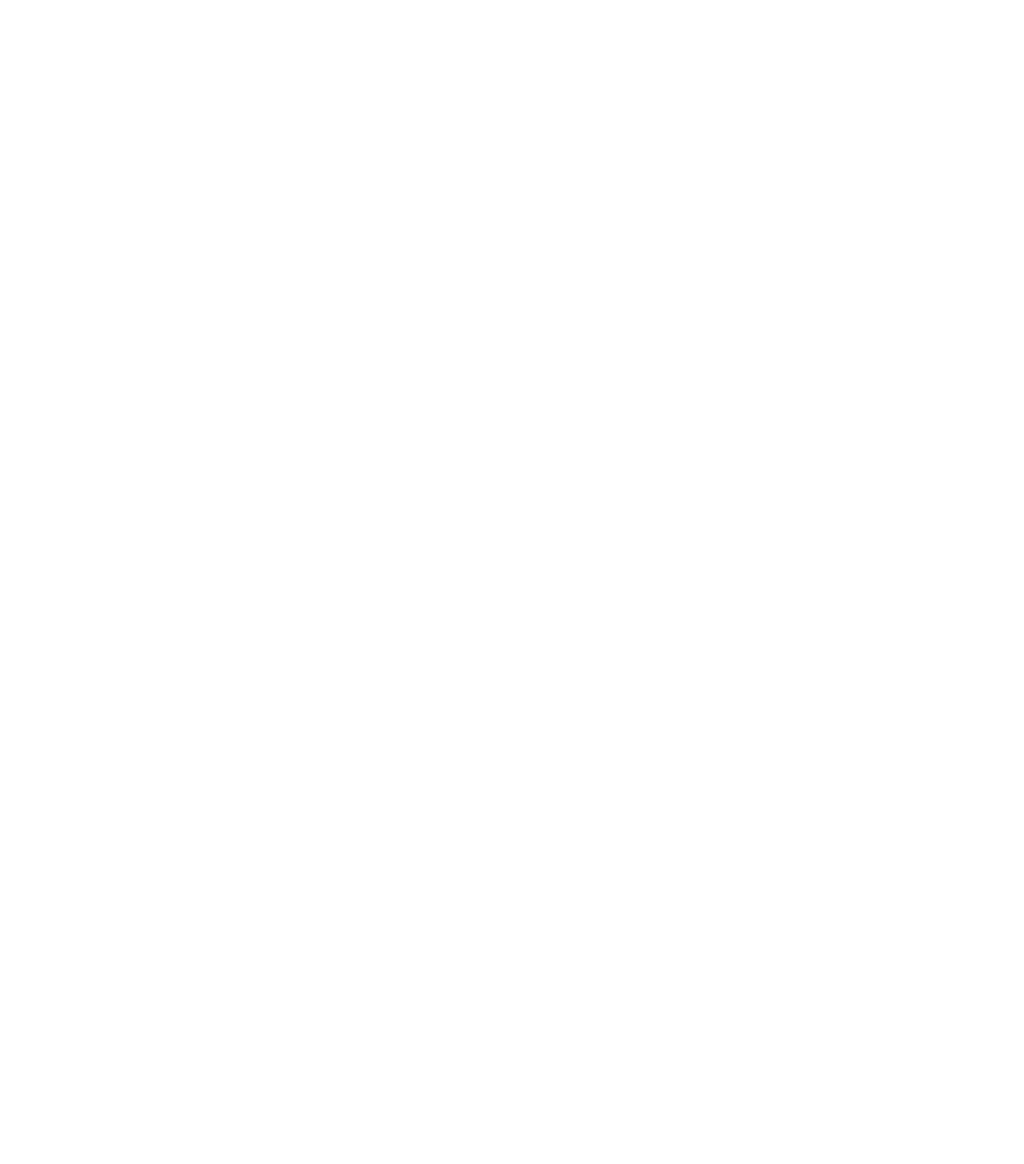
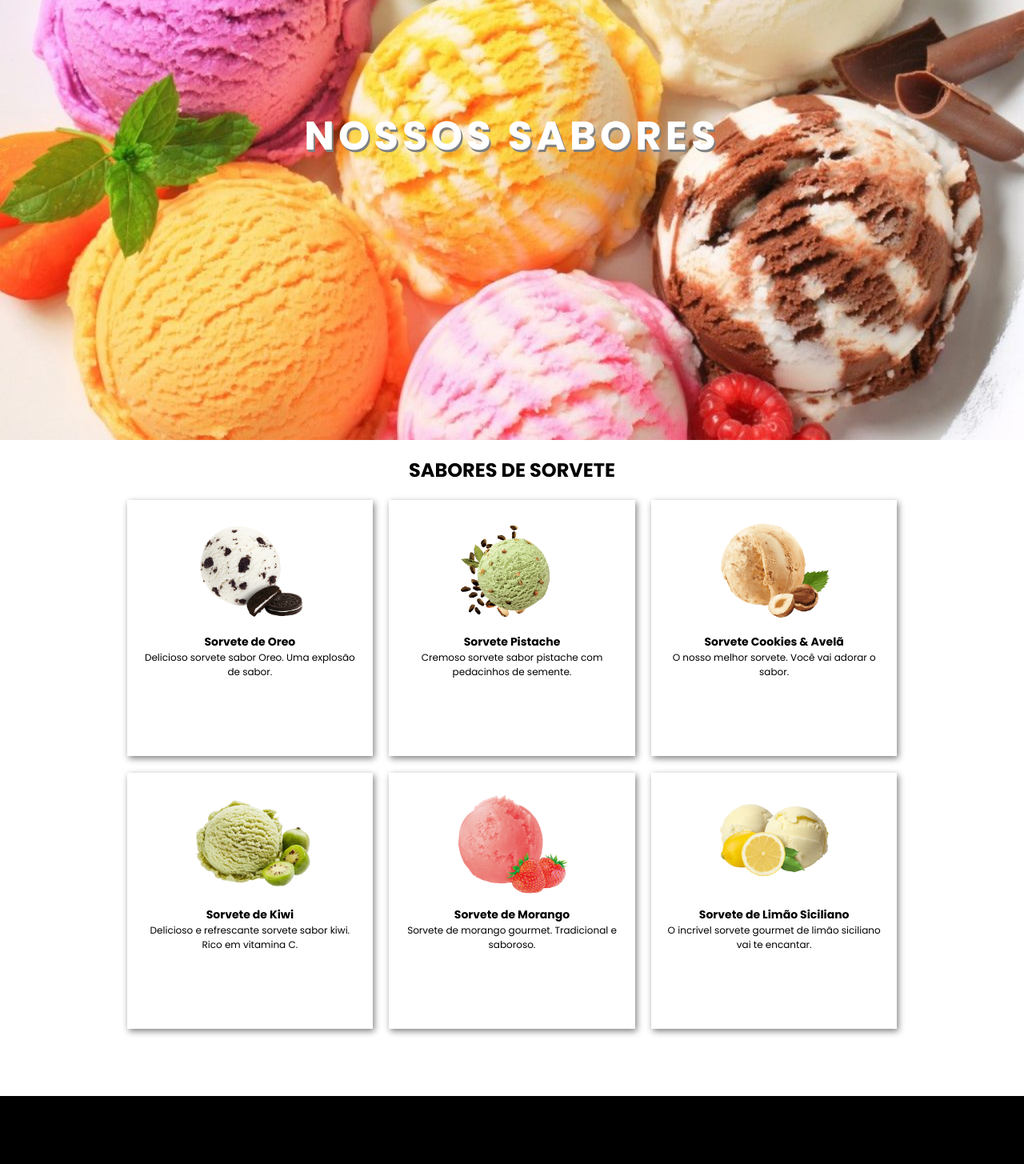
Before and after one commit to xtirian/sorveteriaprojeto, a React (Create React App) app: page /sabores in a window 1280 px wide. Shown: the part 260-1715 px from the top of the page at 80% size. Before the commit the page ends 800 px from the top, so only its background shows below. Built offline with nearby package versions, Linux system fonts and the light colour scheme.

Commit message:
inseri a pagina sabores

```diff
--- a/src/components/Footer/style.css
+++ b/src/components/Footer/style.css
@@ -23,7 +23,7 @@
 .Copyrights {
     padding: 15px;
     font-size: 14px;
-    margin: 0;
+    margin: 0 auto;
 }
 
 @media screen and (max-width: 436px) {
@@ -32,8 +32,7 @@
     .informacoes p {text-align: center;
     padding-bottom: 10px;
     max-width: 220px;}
-    .Copyrights {
-        margin: 0;}
+
 }
 
 @media screen and (max-width: 768px) {
@@ -42,6 +41,4 @@
     .informacoes p {text-align: center;
     padding-bottom: 10px;
     max-width: 220px;}
-    .Copyrights {
-        margin: 0;}
 }
--- a/src/paginas/sabores/index.js
+++ b/src/paginas/sabores/index.js
@@ -1,11 +1,66 @@
 import React from "react";
+import Footer from "../../components/Footer";
 import Cabecalho from "../../components/Topo";
+import './style.css'
 
 function PaginaSabores() {
     return (
         <div>
             <Cabecalho />
-            <p>Página de Sabores</p>
+            <main>
+                <section className="banner-sabores">
+                    <div>
+                        <h1>NOSSOS SABORES</h1>
+                    </div>
+                </section>
+                <section className="limitar-secao sabores-container">
+                    <h2>SABORES DE SORVETE</h2>
+                    <div className=" sabores-grade">
+                        <div className="card">
+                            <img src="/assets/sabor-oreo.png" alt="sabor-oreo" />
+                            <div>
+                                <h3>Sorvete de Oreo</h3>
+                                <p>Delicioso sorvete sabor Oreo. Uma explosão de sabor.</p>
+                            </div>
+                        </div>
+                        <div className="card">
+                            <img src="/assets/sabor-pistache.png" alt="sorvete-pistache" />
+                            <div>
+                                <h3>Sorvete Pistache</h3>
+                                <p>Cremoso sorvete sabor pistache com pedacinhos de semente.</p>
+                            </div>
+                        </div>
+                        <div className="card">
+                            <img src="/assets/sabor-cookies-avela.png" alt="cookies-avela" />
+                            <div>
+                                <h3>Sorvete Cookies & Avelã</h3>
+                                <p>O nosso melhor sorvete. Você vai adorar o sabor.</p>
+                            </div>
+                        </div>                        <div className="card">
+                            <img src="/assets/sorbet-kiwi.png" alt="orvete-kiwi" />
+                            <div>
+                                <h3>Sorvete de Kiwi</h3>
+                                <p>Delicioso e refrescante sorvete sabor kiwi. Rico em vitamina C.</p>
+                            </div>
+                        </div>
+                        <div className="card">
+                            <img src="/assets/sorbet-morango.png" alt="sorvete-morango" />
+                            <div>
+                                <h3>Sorvete de Morango</h3>
+                                <p>Sorvete de morango gourmet. Tradicional e saboroso.</p>
+                            </div>
+                        </div>
+                        <div className="card">
+                            <img src="/assets/sorbet-limao.png" alt="sorvete-limao"/>
+                            <div>
+                                <h3>Sorvete de Limão Siciliano</h3>
+                                <p>O incrivel sorvete gourmet de limão siciliano vai te encantar.</p>
+                            </div>
+                        </div>
+                    </div>
+                </section>
+            </main>
+            <Footer />
         </div>
     )
 }
--- /dev/null
+++ b/src/paginas/sabores/style.css
@@ -0,0 +1,47 @@
+.banner-sabores {
+    display: flex;
+    flex-direction: column;
+    justify-content: center;
+    background: url(/public/assets/banner-sabores.jpg) no-repeat center;
+    background-size: cover;
+    height: 95vh;
+}
+h1 {
+    color: white;
+    font-size: 50px;
+    letter-spacing: 5px;
+    text-shadow: 2px 3px grey;
+}
+
+.sabores-container{
+    height: 100vh;
+}
+
+.sabores-container h2 {
+    margin: 20px 0 10px 0;
+}
+
+.sabores-grade {
+    display: flex;
+    flex-wrap: wrap;
+    justify-content: center;
+    align-content: flex-start;
+}
+
+.card {
+    max-width: 30%;
+    height: 40vh;
+    margin: 1%;
+    padding: 2%;
+    box-shadow:  2px 3px 8px gray;;
+}
+.card img {
+    max-width: 100%;
+    height: 50%;
+}
+.card h3 {
+    font-size: 14px;
+}
+.card p {
+    font-size: 12px;
+}
```
